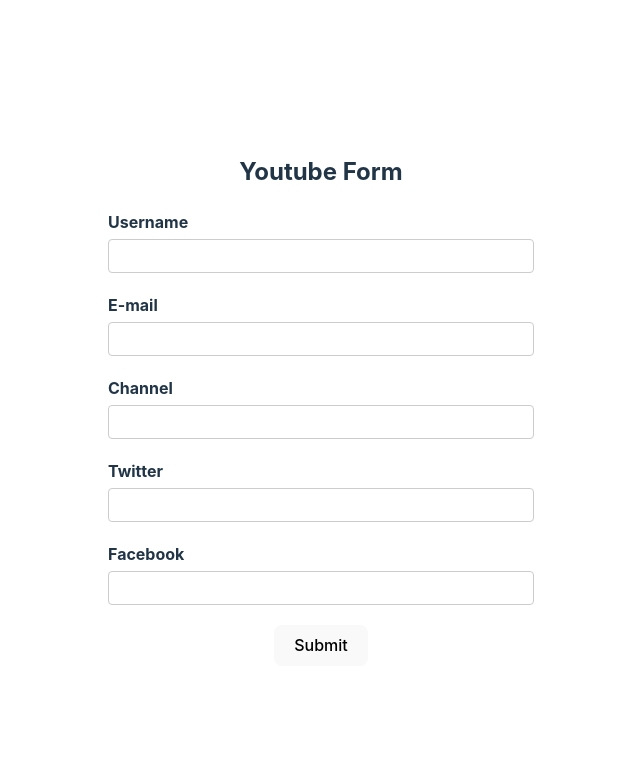
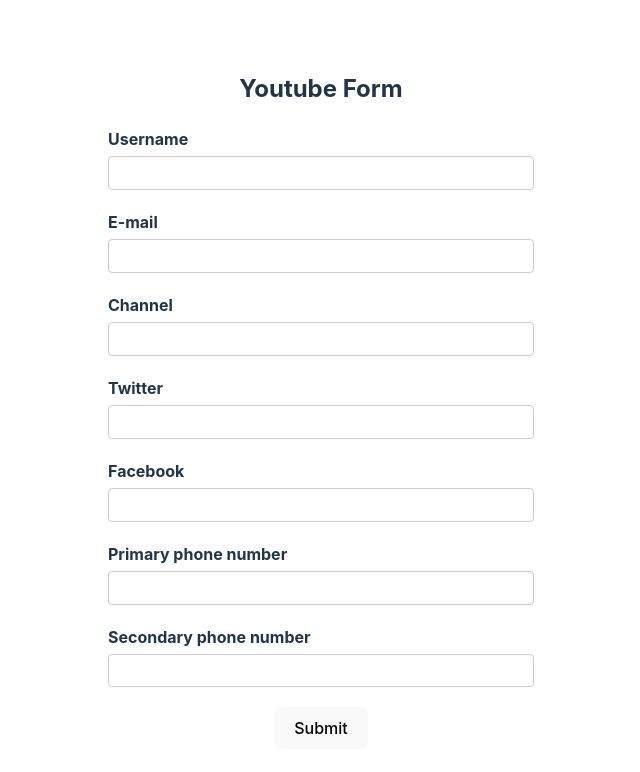
Before and after one commit to amandeep90s/react-hook-form-tutorial, a React (Vite) app: page / in a window 1280 px wide. Shown: the top 772 px of the page, without its empty margins (319-959 px from the left). Built offline with nearby package versions, Linux system fonts and the light colour scheme.

Commit message:
feat: Arrays

```diff
--- a/src/App.css
+++ b/src/App.css
@@ -31,7 +31,7 @@
 }
 
 .error {
-  color: gold;
+  color: red;
   font-size: 12px;
   margin-bottom: 10px;
   display: flex;
--- a/src/components/YoutubeForm.tsx
+++ b/src/components/YoutubeForm.tsx
@@ -9,6 +9,7 @@
     twitter: string;
     facebook: string;
   };
+  phoneNumbers: string[];
 };
 
 const YoutubeForm = () => {
@@ -21,6 +22,7 @@
         twitter: '',
         facebook: '',
       },
+      phoneNumbers: ['', ''],
     },
   });
   const { register, control, handleSubmit, formState } = form;
@@ -91,12 +93,58 @@
 
         <div className='form-control'>
           <label htmlFor='twitter'>Twitter</label>
-          <input type='text' id='twitter' {...register('social.twitter')} />
+          <input
+            type='text'
+            id='twitter'
+            {...register('social.twitter', {
+              required: 'Twitter is required',
+            })}
+          />
+          {errors.social?.twitter && (
+            <p className='error'>{errors.social.twitter?.message}</p>
+          )}
         </div>
 
         <div className='form-control'>
           <label htmlFor='facebook'>Facebook</label>
-          <input type='text' id='facebook' {...register('social.facebook')} />
+          <input
+            type='text'
+            id='facebook'
+            {...register('social.facebook', {
+              required: 'Facebook is required',
+            })}
+          />
+          {errors.social?.facebook && (
+            <p className='error'>{errors.social.facebook?.message}</p>
+          )}
+        </div>
+
+        <div className='form-control'>
+          <label htmlFor='primary-phone'>Primary phone number</label>
+          <input
+            type='text'
+            id='primary-phone'
+            {...register('phoneNumbers.0', {
+              required: 'Primary phone number is required',
+            })}
+          />
+          {errors.phoneNumbers?.[0] && (
+            <p className='error'>{errors.phoneNumbers?.[0]?.message}</p>
+          )}
+        </div>
+
+        <div className='form-control'>
+          <label htmlFor='secondary-phone'>Secondary phone number</label>
+          <input
+            type='text'
+            id='secondary-phone'
+            {...register('phoneNumbers.1', {
+              required: 'Secondary phone number is required',
+            })}
+          />
+          {errors.phoneNumbers?.[1] && (
+            <p className='error'>{errors.phoneNumbers?.[1]?.message}</p>
+          )}
         </div>
 
         <button type='submit'>Submit</button>
```
